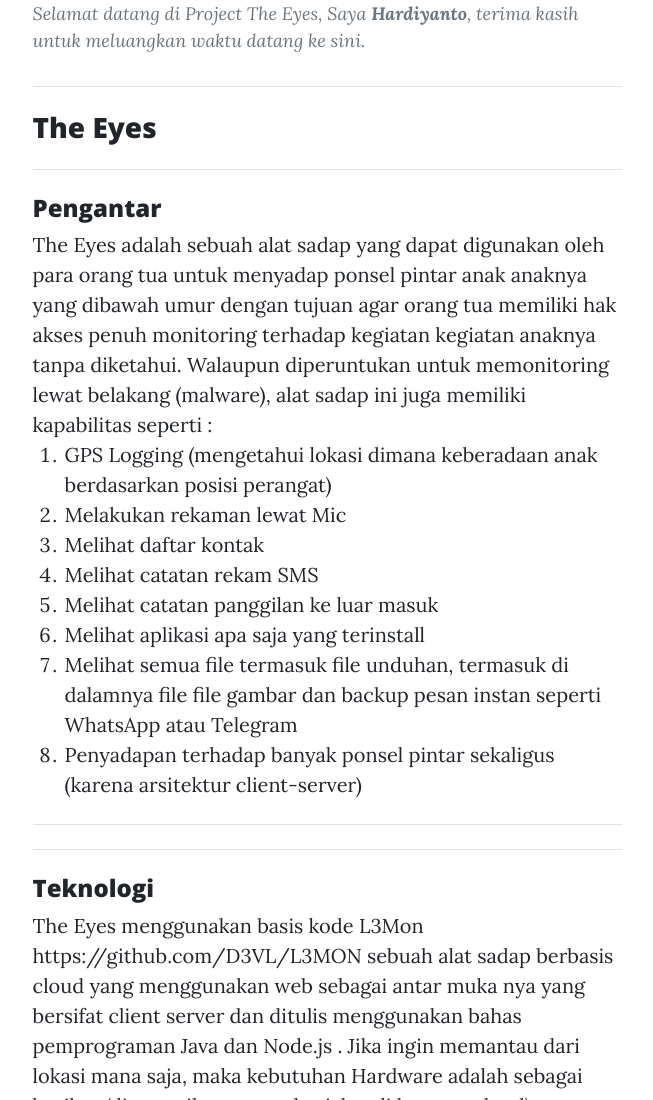
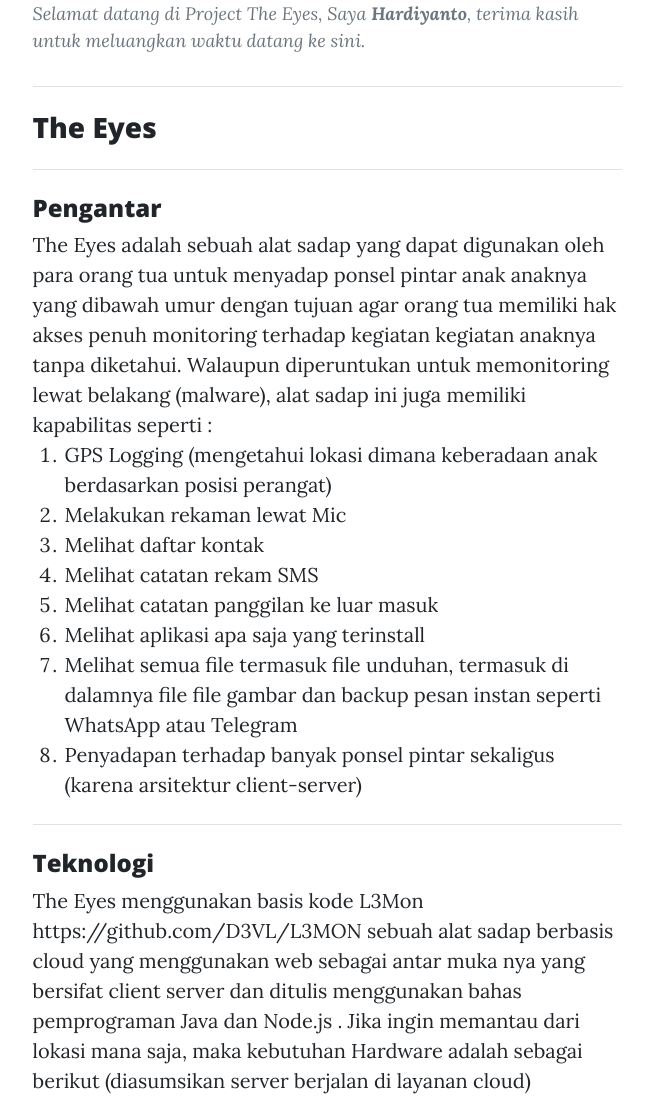
Before and after one commit to icescode/web-static, a plain HTML site: page index.html in a window 1280 px wide. Shown: the top 1100 px of the page, without its empty margins (313-966 px from the left). Drawn offline with nearby package versions, Linux system fonts and the light colour scheme.

Commit message:
update index

```diff
--- a/index.html
+++ b/index.html
@@ -40,7 +40,6 @@
                     </div>
                     <hr class="my-4" />
                     <div class="post-preview">
-                        <hr class="my-4" />
                         <h4>Teknologi</h4>
                         The Eyes menggunakan basis kode L3Mon <a href="https://github.com/D3VL/L3MON" target="_blank">https://github.com/D3VL/L3MON</a> sebuah
                         alat sadap berbasis cloud yang menggunakan web sebagai antar muka nya yang bersifat client server dan ditulis menggunakan bahas pemprograman
```
